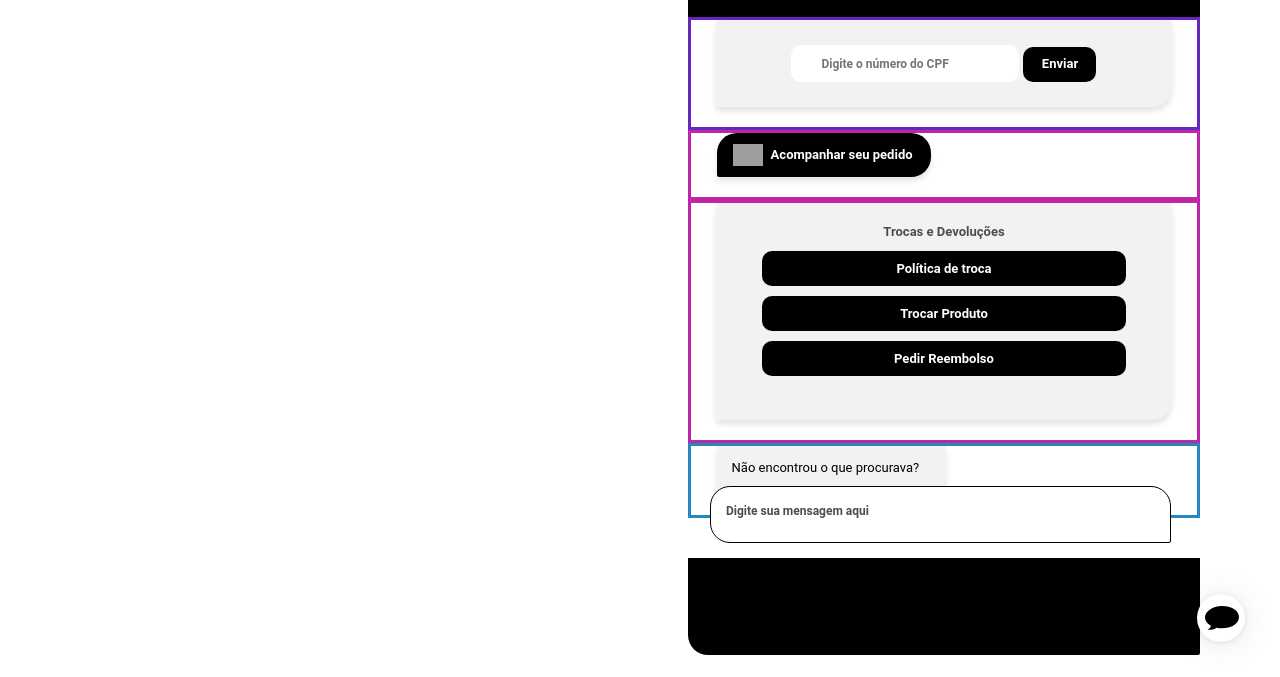
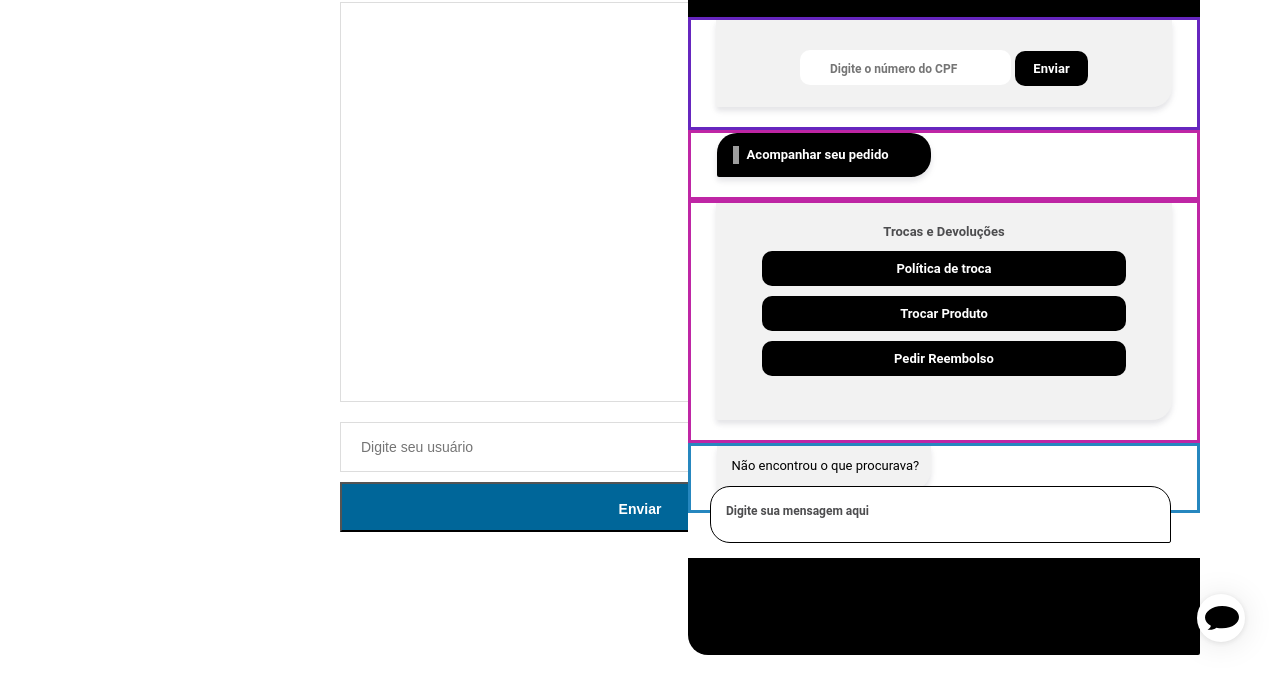
Before and after one commit to WilliamYizima/my-chatbot-js, a website built with webpack: page index.html in a window 1280 px wide. Shown: the part 123-800 px from the top of the page. Built offline with nearby package versions, Linux system fonts and the light colour scheme; grey boxes are pictures that could not be loaded.

Commit message:
insert message history

```diff
--- /dev/null
+++ b/assets/styles/messageView.css
@@ -0,0 +1,45 @@
+html, body {
+    height: 100%;
+  }
+
+  * {
+    margin: 0;
+    padding: 0;
+    box-sizing: border-box;
+  }
+
+  #chat {
+    height: 100%;
+    display: flex;
+    justify-content: center;
+    align-items: center;
+    flex-direction: column;
+  }
+
+  input {
+    width: 600px;
+    border: 1px solid #ddd;
+    height: 50px;
+    padding: 0 20px;
+    font-size: 14px;
+  }
+
+  button {
+    width: 600px;
+    height: 50px;
+    font-size: 14px;
+    background: #069;
+    text-align: center;
+    line-height: 50px;
+    font-weight: bold;
+    color: #FFF;
+    margin-top: 10px;
+  }
+
+  .messages {
+    width: 600px;
+    height: 400px;
+    margin: 20px 0;
+    border: 1px solid #ddd;
+    padding: 20px;
+  }
--- a/index.html
+++ b/index.html
@@ -13,7 +13,11 @@
 <body>
     <h1>Bot de Teste</h1>
 
-    <button id="chat-open" onclick="welcome()">Open Chat</button>
+    <!-- <button id="chat-open" onclick="welcome()">Open Chat</button> -->
+
+    <div id="myChat">
+
+    </div>
 </body>
 
 <script>
--- a/src/ChatbotView.js
+++ b/src/ChatbotView.js
@@ -78,6 +78,5 @@ export default class ChatbotView {
 
     update(messages){
         this._element.innerHTML = this.template(messages);
-        console.log('estou no update')
     }
 }
--- a/src/ListMessage.js
+++ b/src/ListMessage.js
@@ -5,8 +5,8 @@ export default class ListMessage {
     }
 
     insertMessage(message){
-
         this._listMessage.push(message);
+        console.log('mensagem inserida com sucesso')
     }
 
     get listMessage() {
--- /dev/null
+++ b/src/MessageView.js
@@ -0,0 +1,61 @@
+import ListMessage from './ListMessage';
+
+export default class MessageView{
+    constructor(element){
+        this._element = element;
+        let $ = document.querySelector.bind(document);
+        this._listMessage = new ListMessage();
+    }
+
+    createChat(){
+        return `
+        Message<form id="chat">
+                <input type="text" name="username" placeholder="Digite seu usuário">
+                <div class="messages">
+                    ${this._listMessage.listMessage.map(n => `
+                    <div class="message"><strong> Naruto </strong>: ${n}</div>
+                    `).join('')}
+                </div>
+                <input type="text" name="message" placeholder="Digite seu usuário">
+                <button type="submit">Enviar</button>
+            </form>
+            `
+    }
+
+    update(){
+        this._element.innerHTML = this.createChat();
+
+    }
+
+    renderMessage(message){
+        document.querySelector('.messages')
+            .append('<div class="message"><strong>' + message.author + '</strong>:' + message.message+'</div>')
+    }
+
+    sendMessage(){
+
+        let iconChatOpen = document.querySelector('#chat');
+        iconChatOpen.onclick = (event) => {
+            event.preventDefault();
+
+            var author = document.querySelector('input[name=username]').value;
+            var message = document.querySelector('input[name=message]').value;
+
+
+            if(author.length && message.length){
+                var messageObject = {
+                    author,
+                    message,
+                };
+
+                this._listMessage.insertMessage(message);
+                this._listMessage.listMessage;
+                console.log('inseri essa msg',message);
+                this.update();
+            }
+        }
+    }
+
+
+
+}
--- a/src/index.js
+++ b/src/index.js
@@ -2,10 +2,13 @@ import '../assets/styles/icon-open-chat.css';
 import '../assets/styles/bubble-greetings.css';
 import '../assets/styles/index.css';
 import '../assets/styles/start-screen.css'
+import '../assets/styles/messageView.css'
 
 import Chatbot  from './Chatbot';
 import ChatbotView  from './ChatbotView';
 import IconOpenChat from './IconOpenChat'
+import MessageView from './MessageView'
+import ListMessage from './ListMessage';
 // import { clearBlipSDK } from './helpers/clear-id-blip';
 
 
@@ -30,4 +33,10 @@ document.addEventListener("DOMContentLoaded", function() {
     chatbot.toggleChat();
 
 
+    var myChat = document.getElementById('myChat');
+    var messagesView = new MessageView(myChat);
+    messagesView.update();
+    messagesView.sendMessage();
+
+
 });
```
